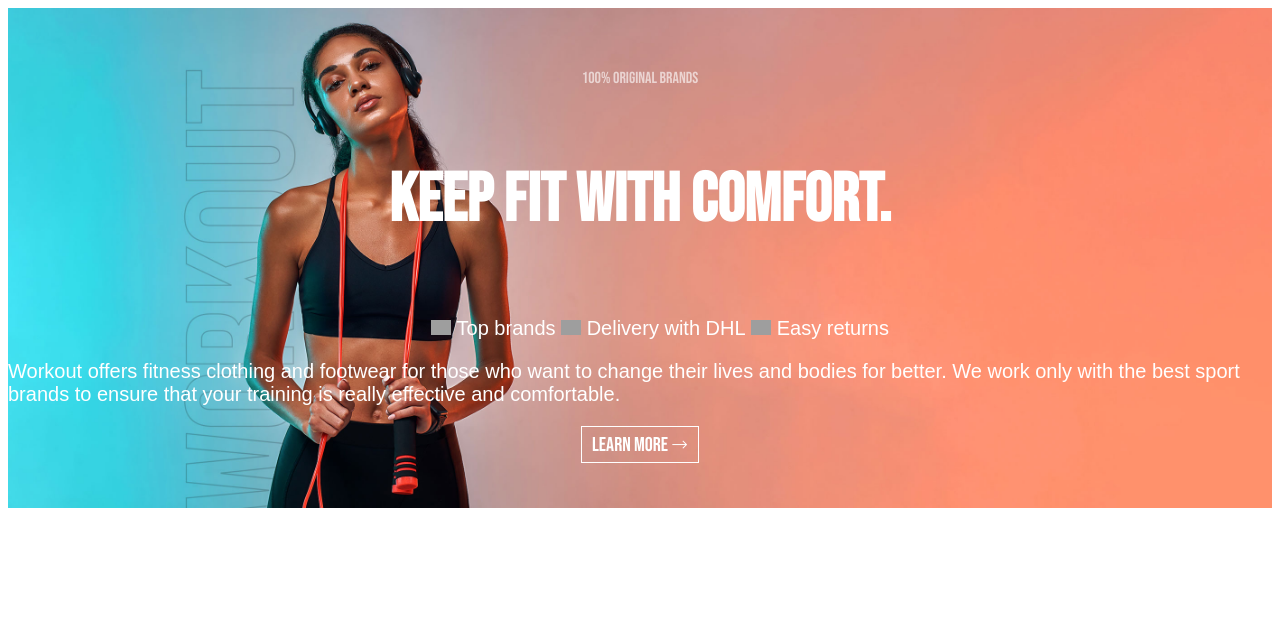
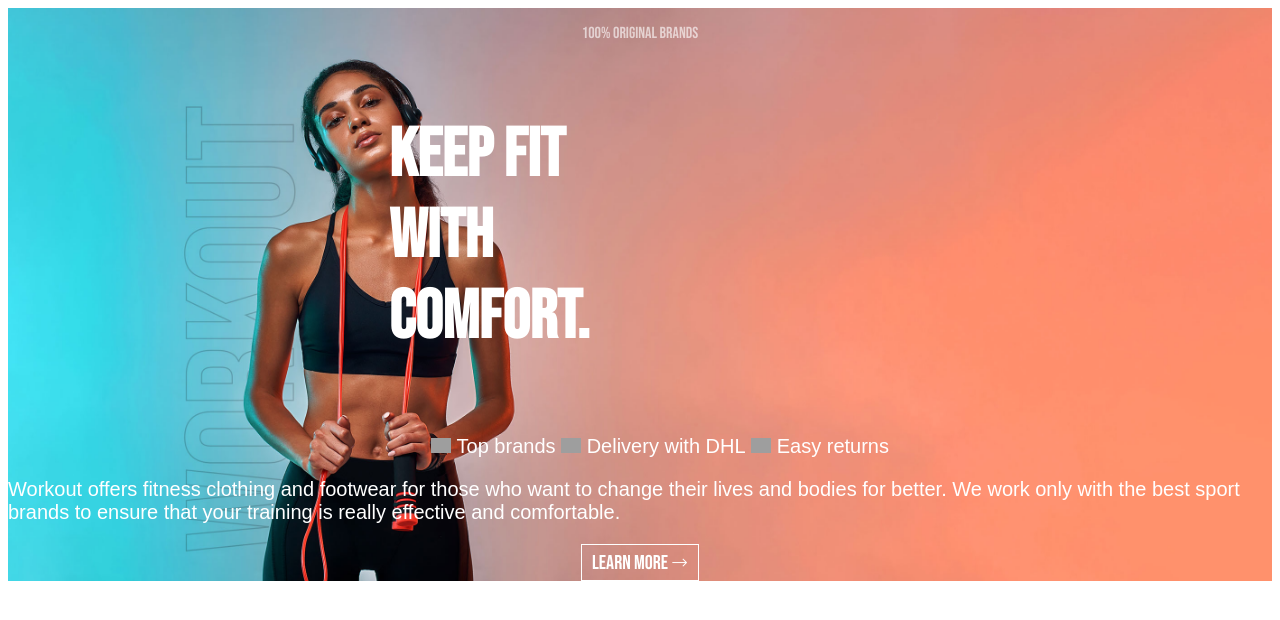
Before and after one commit to MariaMaksymyak/partofsite, a plain HTML site: page index.html in a window 1280 px wide. Drawn offline with Linux system fonts and the light colour scheme; grey boxes are pictures that could not be loaded.

```diff
--- a/css/common.css
+++ b/css/common.css
@@ -19,10 +19,14 @@
 
 .brands__sport-title{
     color: rgba(255,255,255,0.62);
+    position: relative;
+
 }
 .brands__sport-subtitle{
     color: #fff;
     font-size: 68px;
+    display: grid;
+    grid-template-columns: 40% 60%;
 }
 .w-icon-list {
     font-family: PT Sans, sans-serif;
```
